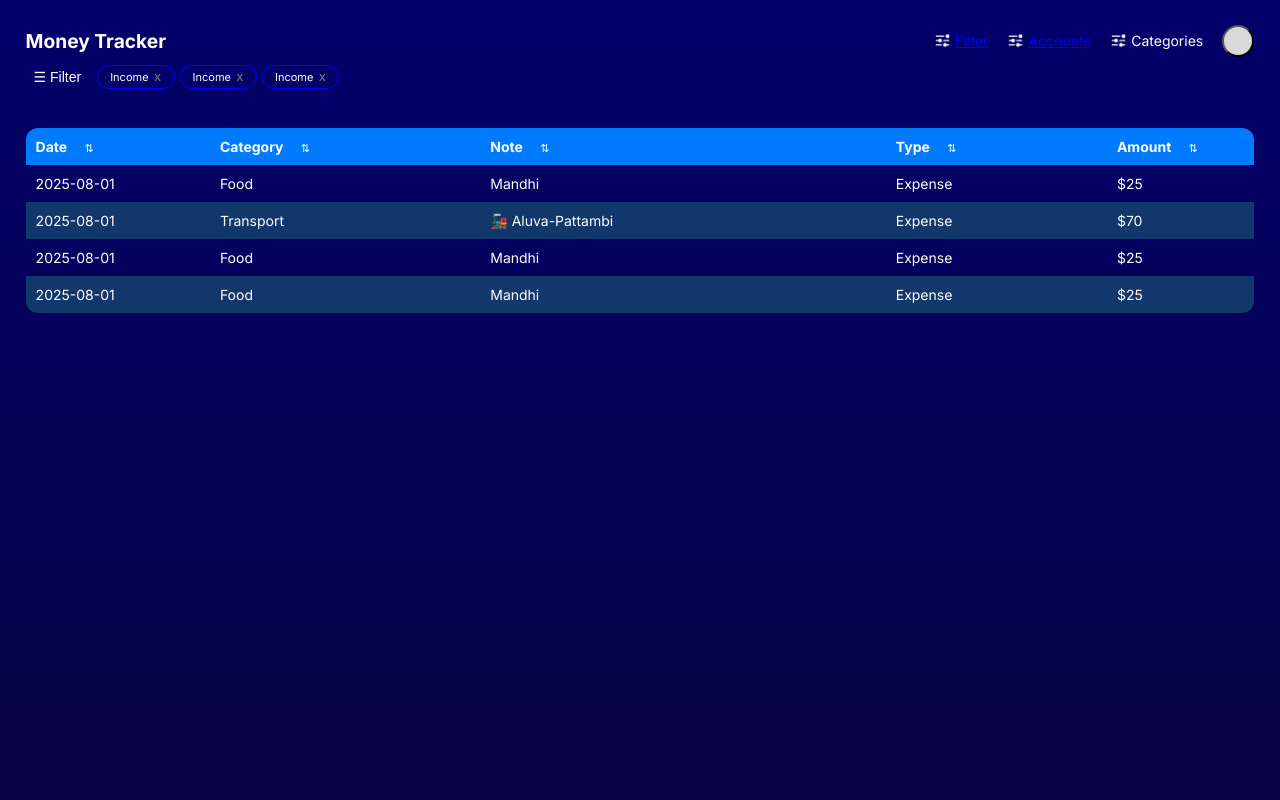
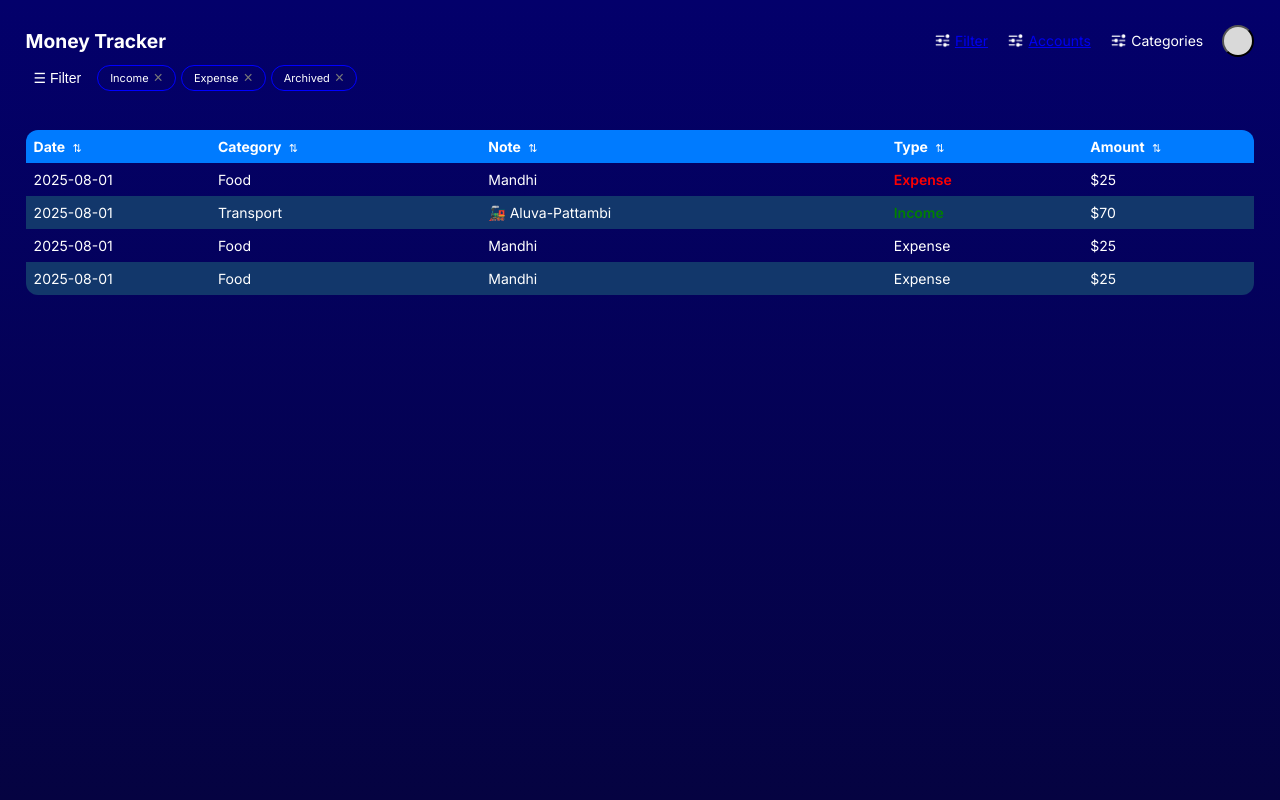
Before and after one commit to ibnu-umer/money-tracker-v2, a Django app: page /transactions/ in a window 1280 px wide. Run offline with Django 5.2, Linux system fonts and the light colour scheme.

Commit message:
refactor(transactions): restructure HTML/CSS and update sidebar integration

```diff
--- a/moneytracker/static/css/global.css
+++ b/moneytracker/static/css/global.css
@@ -63,6 +63,7 @@
     --donut-note: clamp(10px, 1.2vw, 12px);
     --fs-filtered-item: clamp(9px, 1.1vw, 11px);
     --fs-sidebar-title: clamp(14px, 1.8vw, 18px);
+    --fs-sidebar-text: clamp(11px, 1.3vw, 13px);
     --fs-table-content: clamp(10px, 1.7vw, 14px);
 
     /* Spacing & Radius */
@@ -84,7 +85,7 @@
 
     /* Widget sizes */
     --budget-item-width: clamp(230px, 2.5vw, 280px);
-    --sidebar-width: clamp(200px, 30vw, 300px);
+    --sidebar-width: clamp(300px, 30vw, 350px);
 
     /* Donut Progress */
     --donut-size: 70px;
--- a/moneytracker/static/css/transactions.css
+++ b/moneytracker/static/css/transactions.css
@@ -2,70 +2,70 @@
     width: 100%;
 }
 
-/* Filter bar */
+/* Filter Bar */
 /* ------------------------------------------ */
 
-.toggle-btn {
-    background: transparent;
+.filter-bar {
+    display: flex;
+    align-items: center;
+    gap: var(--gap-large);
+    padding: var(--spacing-xs) var(--spacing-sm);
+    margin-top: var(--gap-item);
+    width: 100%;
+}
+
+.filter-toggle {
+    background: none;
     color: var(--color-text-primary);
     border: none;
     cursor: pointer;
     font-size: var(--fs-card-text);
 }
 
-.filter-bar {
-    display: flex;
-    flex-direction: row;
-    gap: var(--gap-large);
-    padding: var(--spacing-xs) var(--spacing-sm);
-    width: 100%;
-    margin-top: var(--gap-item);
-}
-
 .filtered-section {
     display: flex;
-    flex-direction: row;
+    flex-wrap: wrap;
     gap: var(--gap-item);
 }
 
-.filtered-items {
+.filtered-tag {
     display: flex;
-    flex-direction: row;
+    align-items: center;
     gap: var(--gap-item);
     border-radius: var(--radius-filtered-item);
-    border: 0.7px solid #0000ff;
+    border: 1px solid var(--color-accent, #0000ff);
     padding: var(--spacing-xs) var(--spacing-md);
     width: fit-content;
-}
-
-.filtered-item {
     font-size: var(--fs-filtered-item);
 }
 
-.filtered-close {
+.filtered-tag button {
     cursor: pointer;
-    width: 8px;
-    background: transparent;
+    background: none;
     border: none;
-    color: #828282;
-    line-height: 10px;
+    color: var(--color-text-muted, #828282);
+    font-size: 1rem;
+    line-height: 1;
 }
 
 
 /* Sidebar */
-/* ----------------------------------- */
+/* ------------------------------------- */
 
 .sidebar {
+    display: flex;
+    flex-direction: column;
     width: var(--sidebar-width);
     background: #0e18a1;
     color: #fff;
-    height: 100vh;
+    height: 100dvh;
     padding: var(--spacing-lg);
+    gap: var(--spacing-lg);
     position: fixed;
     top: 0;
-    left: calc(-1 * var(--sidebar-width)); /* Hide based on actual width */
+    left: calc(-1 * var(--sidebar-width));
     transition: left 0.3s ease;
-    z-index: 1000; /* ensures it appears above content */
+    z-index: 1000;
 }
 
 .sidebar.active {
@@ -74,7 +74,6 @@
 
 .sidebar-header {
     display: flex;
-    flex-direction: row;
     justify-content: space-between;
 }
 
@@ -90,27 +89,84 @@
     cursor: pointer;
 }
 
-.sidebar a {
-    display: block;
-    color: var(--color-text-primary);
-    text-decoration: none;
-    margin: var(--gap-medium) 0;
-    padding: var(--spacing-sm);
+.filter-group {
+    margin-bottom: var(--spacing-lg);
+    display: flex;
+    flex-direction: column;
 }
 
-.sidebar a:hover {
-    background: #34495e;
+.filter-group label {
+    margin-bottom: var(--spacing-xs);
+    font-weight: 600;
+    font-size: var(--fs-sidebar-text);
 }
+
+.filter-group input,
+.filter-group select {
+    padding: var(--spacing-sm);
+    border-radius: 6px;
+    border: 1px solid #ccc;
+    font-size: var(--fs-sidebar-text);
+}
+
+.row-group {
+    display: flex;
+    gap: var(--spacing-md);
+    width: 100%;
+}
+
+.filter-actions {
+    display: flex;
+    justify-content: space-between;
+    gap: var(--spacing-md);
+}
+
+.apply-btn,
+.reset-btn {
+    flex: 1;
+    padding: var(--spacing-sm);
+    border: none;
+    cursor: pointer;
+    border-radius: 6px;
+    font-weight: 600;
+    transition: background 0.2s ease;
+}
+
+.apply-btn {
+    background: #27ae60;
+    color: #fff;
+}
+
+.apply-btn:hover {
+    background: #219150;
+}
+
+.reset-btn {
+    background: #e74c3c;
+    color: #fff;
+}
+
+.reset-btn:hover {
+    background: #c0392b;
+}
+
 
 
 /* Transaction Table */
 /* -------------------------------------- */
+
+.table-container {
+    overflow-x: auto;
+    width: 100%;
+    margin: 0 var(--spacing-lg);
+}
+
 table {
     width: 100%;
+    min-width: 520px;
     border-collapse: collapse;
     border-radius: var(--radius-card);
     overflow: hidden;
-    margin: 0 var(--spacing-lg);
 }
 
 thead {
@@ -119,7 +175,7 @@ thead {
 }
 
 th, td {
-    padding: 10px;
+    padding: var(--spacing-sm);
     text-align: left;
     font-size: var(--fs-table-content);
 }
@@ -131,10 +187,20 @@ th {
 th button {
     background: none;
     border: none;
-    color: white;
+    color: inherit;
     font-size: var(--fs-filtered-item);
-    margin-left: var(--fs-table-content);
+    margin-left: var(--spacing-xs);
     cursor: pointer;
+}
+
+td[data-value="Income"] {
+    color: green;
+    font-weight: 600;
+}
+
+td[data-value="Expense"] {
+    color: red;
+    font-weight: 600;
 }
 
 tbody tr:nth-child(even) {
--- a/moneytracker/templates/transactions.html
+++ b/moneytracker/templates/transactions.html
@@ -3,8 +3,8 @@
 <html lang="en">
     <head>
         <!-- ----------------STYLES----------------- -->
+        <link rel="stylesheet" href="{% static 'css/transactions.css' %}">
         <link rel="stylesheet" href="{% static 'css/global.css' %}">
-        <link rel="stylesheet" href="{% static 'css/transactions.css' %}">
         <link rel="stylesheet" href="{% static 'css/header.css' %}">
         <link rel="stylesheet" href="{% static 'css/modal.css' %}">
 
@@ -21,22 +21,20 @@
                 {% include "header.html" %}
 
                 <div class="filter-bar">
-                    <button class="toggle-btn" id="toggleBtn">☰ Filter</button>
+                    <button class="filter-toggle" id="toggleBtn">☰ Filter</button>
 
                     <div class="filtered-section">
-                        <div class="filtered-items">
-                            <div class="filtered-item">Income</div>
-                            <button class="filtered-close">x</button>
+                        <div class="filtered-tag">
+                            <span>Income</span>
+                            <button>&times;</button>
                         </div>
-
-                        <div class="filtered-items">
-                            <div class="filtered-item">Income</div>
-                            <button class="filtered-close">x</button>
+                        <div class="filtered-tag">
+                            <span>Expense</span>
+                            <button>&times;</button>
                         </div>
-
-                        <div class="filtered-items">
-                            <div class="filtered-item">Income</div>
-                            <button class="filtered-close">x</button>
+                        <div class="filtered-tag">
+                            <span>Archived</span>
+                            <button>&times;</button>
                         </div>
                     </div>
                 </div>
@@ -44,16 +42,83 @@
                 <!-- Sidebar -->
                 <div class="sidebar" id="sidebar">
                     <div class="sidebar-header">
-                        <div class="sidebar-title">Filter</div>
+                        <div class="sidebar-title">Filter Transactions</div>
                         <button class="close-button" id="close-button">X</button>
                     </div>
-                    <a href="#">Dashboard</a>
-                    <a href="#">Transactions</a>
-                    <a href="#">Settings</a>
+
+                    <form id="filter-form">
+                        <!-- Date Range -->
+                        <div class="row-group">
+                        <div class="filter-group">
+                            <label for="start-date">Start Date</label>
+                            <input type="date" id="start-date" name="start-date">
+                        </div>
+                        <div class="filter-group">
+                            <label for="end-date">End Date</label>
+                            <input type="date" id="end-date" name="end-date">
                         </div>
                         </div>
+
+                        <!-- Category -->
+                        <div class="filter-group">
+                        <label for="category">Category</label>
+                        <select id="category" name="category">
+                            <option value="">All</option>
+                            <option value="Food">Food</option>
+                            <option value="Transport">Transport</option>
+                            <option value="Shopping">Shopping</option>
+                            <option value="Bills">Bills</option>
+                            <option value="Other">Other</option>
+                        </select>
+                        </div>
+
+                        <!-- Note -->
+                        <div class="filter-group">
+                        <label for="note">Note</label>
+                        <input type="text" id="note" name="note" placeholder="Search notes...">
+                        </div>
+
+                        <!-- Type -->
+                        <div class="filter-group">
+                        <label for="type">Type</label>
+                        <select id="type" name="type">
+                            <option value="">All</option>
+                            <option value="Income">Income</option>
+                            <option value="Expense">Expense</option>
+                        </select>
+                        </div>
+
+                        <!-- Amount -->
+                        <div class="row-group">
+                        <div class="filter-group">
+                            <label for="min-amount">Min Amount</label>
+                            <input type="number" id="min-amount" name="min-amount" placeholder="0">
+                        </div>
+                        <div class="filter-group">
+                            <label for="max-amount">Max Amount</label>
+                            <input type="number" id="max-amount" name="max-amount" placeholder="10000">
+                        </div>
+                        </div>
+
+                        <!-- Buttons -->
+                        <div class="filter-actions">
+                        <button type="reset" class="reset-btn">Reset</button>
+                        <button type="submit" class="apply-btn">Apply Filters</button>
+                        </div>
+                    </form>
+                </div>
+            </div>
+
             <!-- Transactions table -->
+            <div class="table-container">
                 <table id="transactionsTable">
+                    <colgroup>
+                        <col style="width: 15%">
+                        <col style="width: 22%">
+                        <col style="width: 33%">
+                        <col style="width: 16%">
+                        <col style="width: 14%">
+                    </colgroup>
                     <thead>
                         <tr>
                         <th>Date <button onclick="sortTable(0)">⇅</button></th>
@@ -64,26 +129,18 @@
                         </tr>
                     </thead>
                     <tbody>
-                    <colgroup>
-                        <col style="width: 15%;">
-                        <col style="width: 22%;">
-                        <col style="width: 33%;">
-                        <col style="width: 18%;">
-                        <col style="width: 12%;">
-                    </colgroup>
-
                         <tr>
                             <td>2025-08-01</td>
                             <td>Food</td>
                             <td>Mandhi</td>
-                        <td>Expense</td>
+                            <td data-value="Expense">Expense</td>
                             <td>$25</td>
                         </tr>
                         <tr>
                             <td>2025-08-01</td>
                             <td>Transport</td>
                             <td>🚂 Aluva-Pattambi</td>
-                        <td>Expense</td>
+                            <td data-value="Income">Income</td>
                             <td>$70</td>
                         </tr>
                         <tr>
@@ -102,6 +159,7 @@
                         </tr>
                     </tbody>
                 </table>
+            </div>
         </div>
 
 
```
Lines whose indentation alone changed are shown as unchanged.
